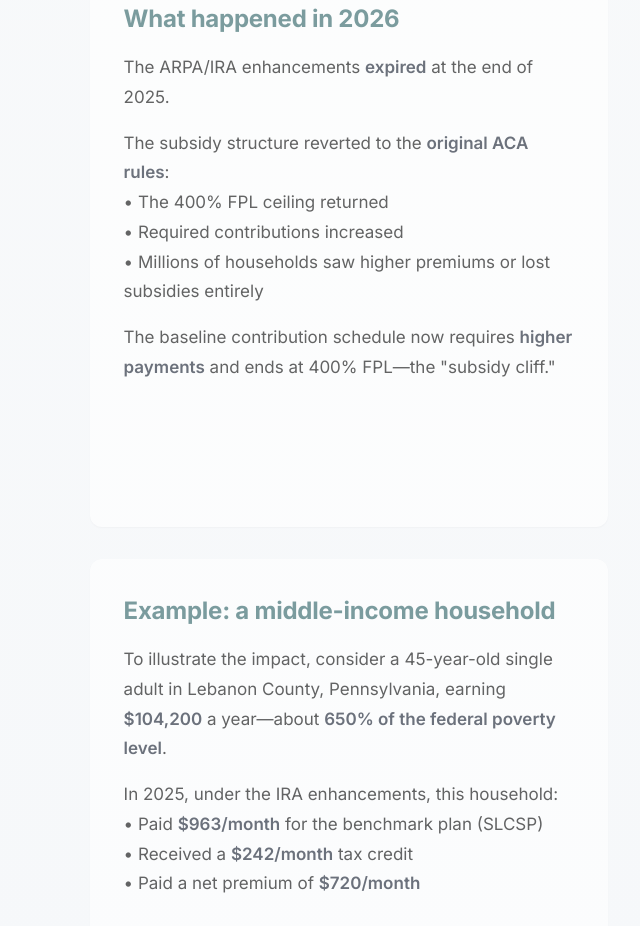
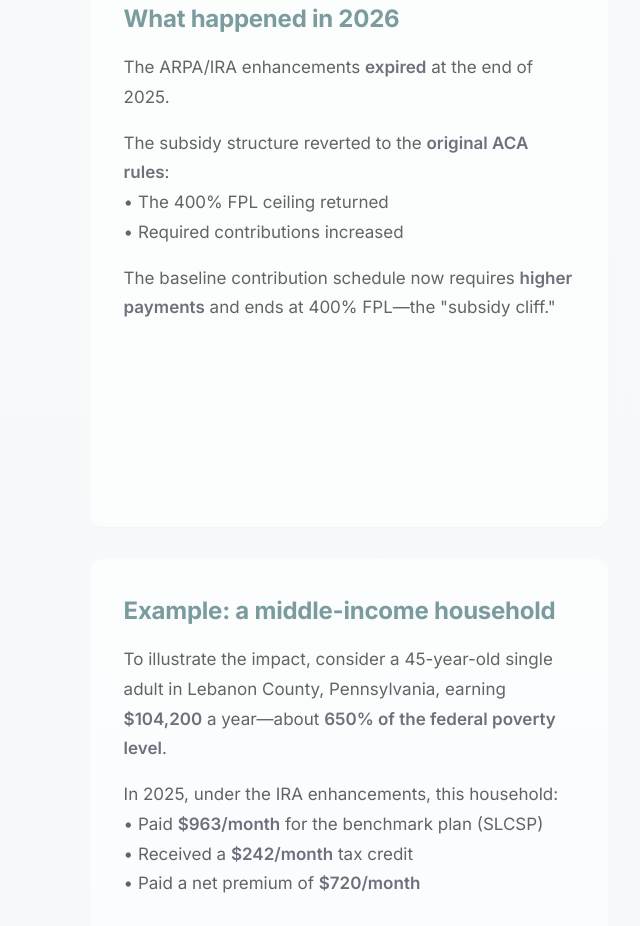
Before and after one commit to PolicyEngine/ACA-Calc, a React (Vite) app: page / in a window 1280 px wide. Shown: the part 1440-2366 px from the top of the page, without its empty margins (640-1280 px from the left). Built offline with nearby package versions, Linux system fonts and the light colour scheme; no server answers.

Commit message:
Remove editorializing sentence about millions losing subsidies

```diff
--- a/src/App.jsx
+++ b/src/App.jsx
@@ -47,7 +47,6 @@ The chart shows how the IRA (blue) differs from the original ACA (gray).`,
 The subsidy structure reverted to the **original ACA rules**:
 • The 400% FPL ceiling returned
 • Required contributions increased
-• Millions of households saw higher premiums or lost subsidies entirely
 
 The baseline contribution schedule now requires **higher payments** and ends at 400% FPL—the "subsidy cliff."`,
     showContributionChart: true,
```
